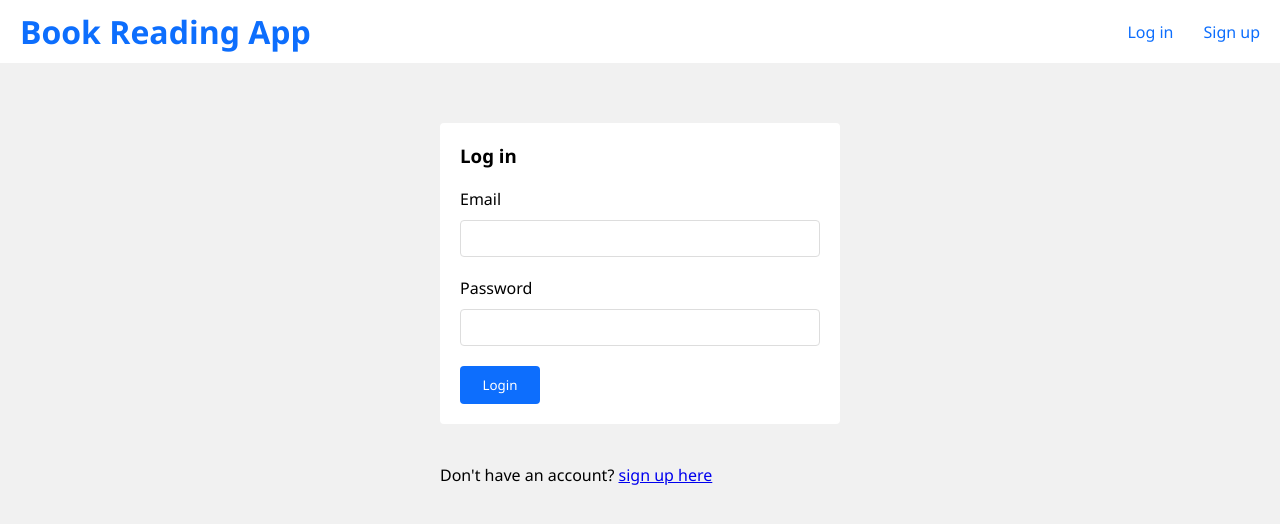
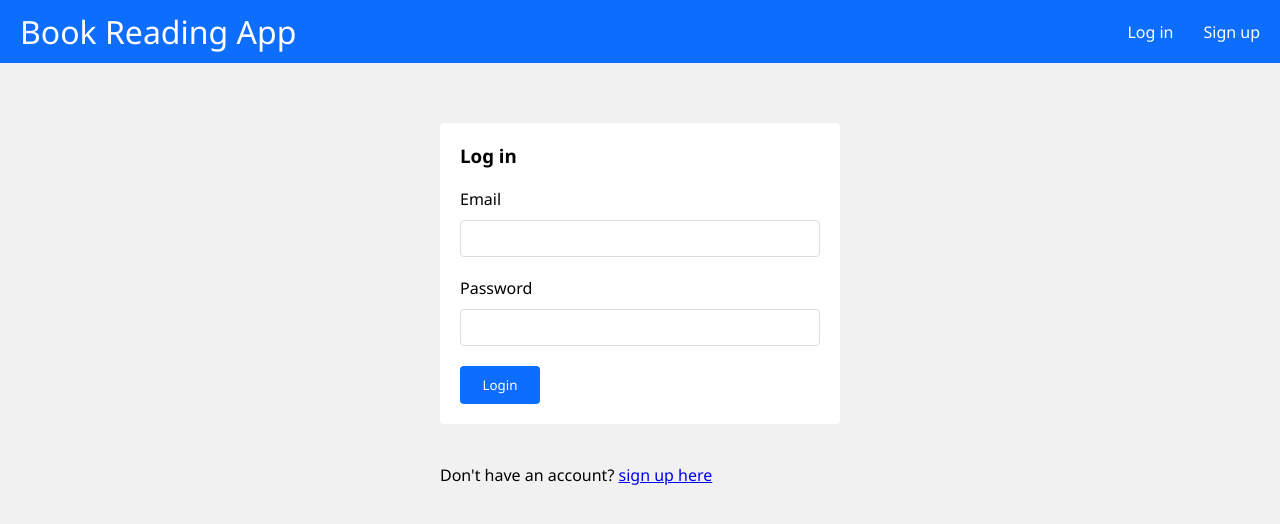
Before and after one commit to Tom2612/BookReadingFirebase, a React (Create React App) app: page /login in a window 1280 px wide. Shown: the top 524 px of the page. Built offline with nearby package versions, Linux system fonts and the light colour scheme; no server answers.

Commit message:
Updated styles

```diff
--- a/src/index.css
+++ b/src/index.css
@@ -26,8 +26,8 @@ body {
 }
 
 header {
-    /* background: var(--blue); */
-    background: #fff;
+    background: var(--blue);
+    /* background: #fff; */
 }
 
 header .container {
@@ -41,12 +41,14 @@ header .container {
 
 header a,
 header h1 {
-    /* color: #fff; */
-    color: var(--blue);
+    color: #fff;
+    /* color: var(--blue); */
     text-decoration: none;
-    /* font-weight: 400; */
+    font-weight: 400;
 }
-
+header span {
+    color: #fff;
+}
 .pages {
     max-width: 1400px;
     padding: 20px;
@@ -169,5 +171,5 @@ nav button {
     font-family: 'Segoe UI', Tahoma, Geneva, Verdana, sans-serif;
     cursor: pointer;
     font-size: 1em;
-    margin-left: 10px;
+    margin-left: 30px;
 }
```
